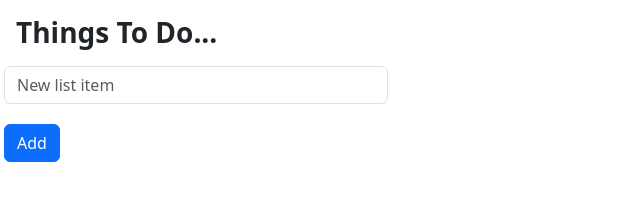
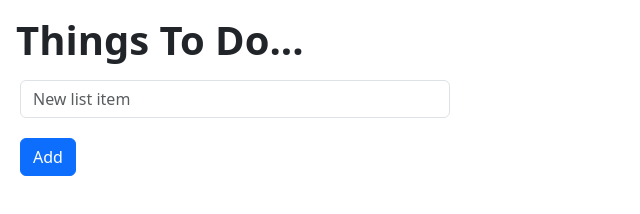
Before and after one commit to JessAthey/thingsToDo, a plain HTML site: page index.html in a window 1280 px wide. Shown: the whole page, without its empty margins (0-640 px from the left). Drawn offline with nearby package versions, Linux system fonts and the light colour scheme.

Commit message:
added some syling for spacing

```diff
--- a/style.css
+++ b/style.css
@@ -1,11 +1,16 @@
 .lead {
     margin: 1rem;
-    font-size: 28px;
+    font-size: 40px;
     font-weight: 600;
 }
 
+form {
+    margin-left: 1rem;
+}
+
 #todo-input {
-    width: 30%;
+    width: 34%;
+    margin-left: 1rem;
 }
 
 
@@ -19,3 +24,7 @@ li {
 .todoli {
     padding: 1rem;
 }
+
+label {
+    margin-left: .5rem;
+}
```
